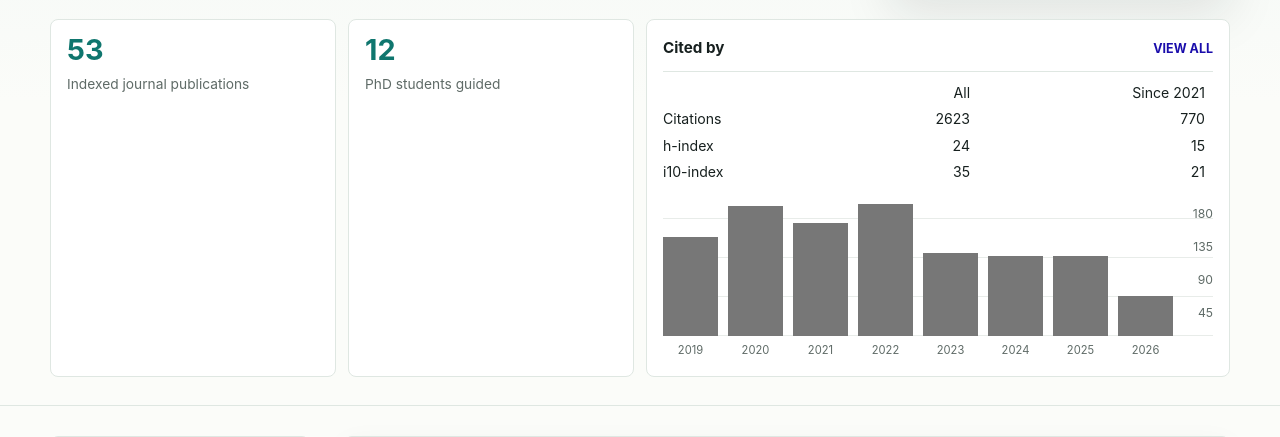
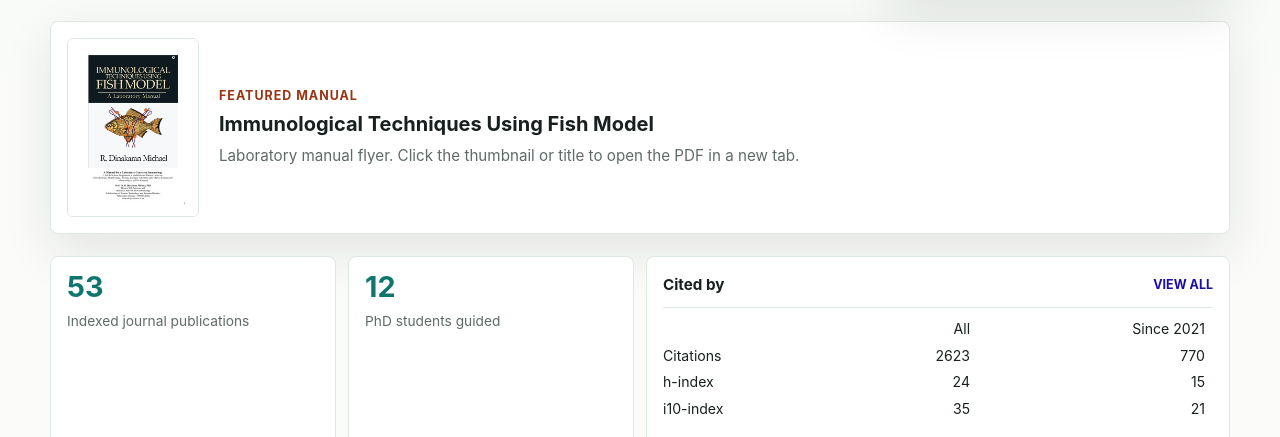
Before and after one commit to CFI-VISTAS/rdmichael.github.io, a plain HTML site: page index.html in a window 1280 px wide. Shown: the part 318-755 px from the top of the page. Drawn offline with Linux system fonts and the light colour scheme.

Commit message:
Update index.html

```diff
--- a/index.html
+++ b/index.html
@@ -117,6 +117,63 @@
       letter-spacing: 0.08em;
     }
 
+    .manual-feature {
+      display: grid;
+      grid-template-columns: 132px minmax(0, 1fr);
+      gap: 20px;
+      align-items: center;
+      margin-top: 24px;
+      padding: 16px;
+      background: var(--panel);
+      border: 1px solid var(--line);
+      border-radius: 8px;
+      box-shadow: var(--shadow);
+    }
+
+    .manual-feature a {
+      color: inherit;
+      text-decoration: none;
+    }
+
+    .manual-thumb {
+      display: block;
+      width: 132px;
+      aspect-ratio: 0.74;
+      overflow: hidden;
+      border: 1px solid var(--line);
+      border-radius: 6px;
+      background: #fff;
+    }
+
+    .manual-thumb img {
+      display: block;
+      width: 100%;
+      height: 100%;
+      object-fit: cover;
+    }
+
+    .manual-copy strong {
+      display: block;
+      color: var(--accent-2);
+      font-size: 0.78rem;
+      text-transform: uppercase;
+      letter-spacing: 0.08em;
+    }
+
+    .manual-copy h2 {
+      margin: 6px 0 8px;
+      padding: 0;
+      border: 0;
+      font-size: 1.25rem;
+    }
+
+    .manual-copy p {
+      max-width: 620px;
+      margin: 0;
+      color: var(--muted);
+      font-size: 0.95rem;
+    }
+
     .metrics {
       display: grid;
       grid-template-columns: repeat(4, minmax(0, 1fr));
@@ -350,6 +407,15 @@
 
       .profile-photo {
         width: 128px;
+      }
+
+      .manual-feature {
+        grid-template-columns: 96px minmax(0, 1fr);
+        gap: 14px;
+      }
+
+      .manual-thumb {
+        width: 96px;
       }
     }
 
@@ -382,6 +448,16 @@
         <span><strong>Google Scholar</strong><a href="https://scholar.google.com/citations?user=4YPwzIMAAAAJ&hl=en">Scholar profile</a></span>
         <span><strong>Scopus</strong><a href="https://www.scopus.com/authid/detail.uri?authorId=7102954651">Author ID 7102954651</a></span>
       </address>
+    </div>
+    <div class="page manual-feature">
+      <a class="manual-thumb" href="Manual_Flyer.pdf" target="_blank" rel="noopener" aria-label="Open Immunological Techniques Using Fish Model flyer in a new tab">
+        <img src="Manual_Flyer_thumb.jpg" alt="Thumbnail of Immunological Techniques Using Fish Model flyer">
+      </a>
+      <div class="manual-copy">
+        <strong>Featured manual</strong>
+        <h2><a href="Manual_Flyer.pdf" target="_blank" rel="noopener">Immunological Techniques Using Fish Model</a></h2>
+        <p>Laboratory manual flyer. Click the thumbnail or title to open the PDF in a new tab.</p>
+      </div>
     </div>
     <div class="page metrics" aria-label="Research metrics">
       <div class="metric"><b>53</b><span>Indexed journal publications</span></div>
```
